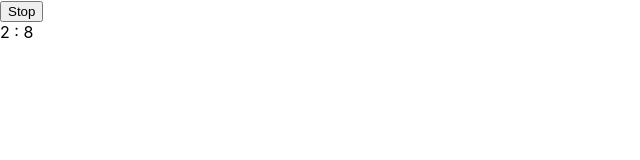
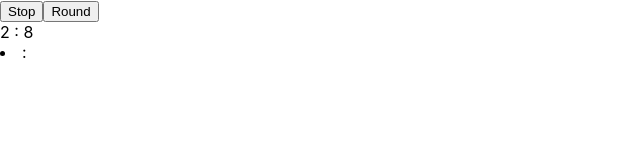
Before and after one commit to KrystianSzota/reactTest, a React (Create React App) app: page / in a window 1280 px wide. Both pictures are taken after a click on the button "Start". Shown: the top 160 px of the page, without its empty margins (0-640 px from the left). Built offline with nearby package versions, Linux system fonts and the light colour scheme.

Commit message:
add button Round and modify sth

```diff
--- a/src/App.js
+++ b/src/App.js
@@ -10,12 +10,14 @@ class App extends React.Component {
     this.state = {
       seconds: 0,
       decySeconds: 0,
-      isActive: false
+      isActive: false,
+      rounds: []
     };
 
     this.startStoper = this.startStoper.bind(this);
     this.stopStoper = this.stopStoper.bind(this);
     this.resetStoper = this.resetStoper.bind(this);
+    this.addRound = this.addRound.bind(this);
   }
 
   tick() {
@@ -58,12 +60,27 @@ class App extends React.Component {
   }
 
   resetStoper(){
-    clearInterval(this.intervalId);
-    this.setState((state, props)=>{
+    this.setState(()=>{
       return{
         seconds: 0,
         decySeconds: 0,
-        isActive: false
+        isActive: false,
+        rounds: []
+      }
+    });
+  }
+
+  addRound(){
+    this.setState((state)=>{
+      return{
+        ...state,
+        rounds: [
+          ...state.rounds,
+          {
+            decySeconds: state.decySeconds,
+            seconds: state.seconds
+          }
+        ]
       }
     });
   }
@@ -74,7 +91,9 @@ class App extends React.Component {
         {!this.state.isActive && <button onClick={this.startStoper}>Start</button>}
         {this.state.isActive && <button onClick={this.stopStoper}>Stop</button>}
         {!this.state.isActive && <button onClick={this.resetStoper}>Reset</button>}
+        {this.state.isActive && <button onClick={this.addRound}>Round</button>}
         <div>{this.state.seconds} : {this.state.decySeconds}</div>
+        <div><li>{this.seconds} : {this.decySeconds}</li></div>
       </div>
     );
   }
```
